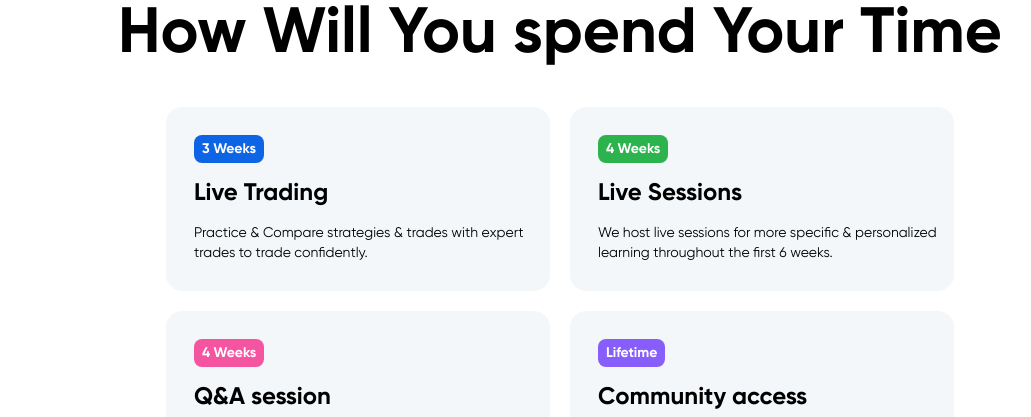
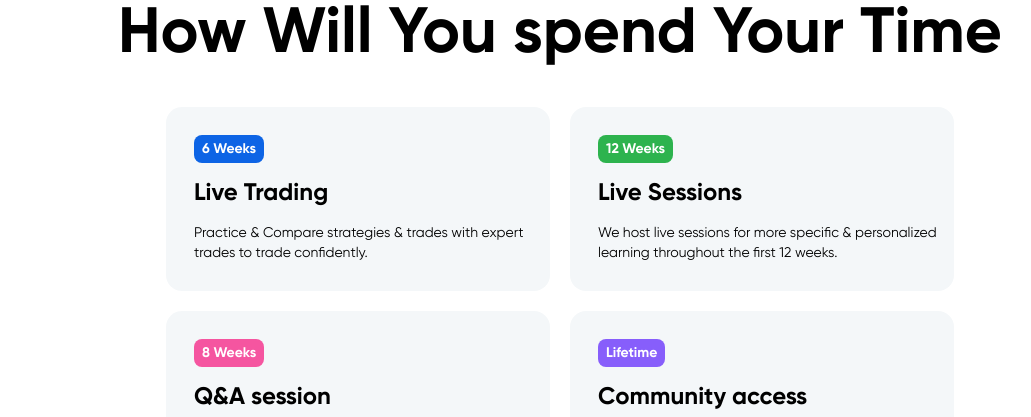
Before and after one commit to emanuelchristo/finquest, a Next.js app: page /course/forex in a window 1280 px wide. Shown: the part 2380-2797 px from the top of the page, without its empty margins (80-1111 px from the left). Built offline with nearby package versions, Linux system fonts and the light colour scheme.

Commit message:
zero fee

```diff
--- a/components/Course/data/CoursePageData.js
+++ b/components/Course/data/CoursePageData.js
@@ -144,21 +144,21 @@ const CoursePageData = {
     ],
     howwillyouspendyourtime: [
       {
-        duration: "3 Weeks",
+        duration: "6 Weeks",
         title: "Live Trading",
         content:
           "Practice & Compare strategies & trades with expert trades to trade confidently.",
         color: "buttonblue",
       },
       {
-        duration: "4 Weeks",
+        duration: "12 Weeks",
         title: "Live Sessions",
         content:
-          "We host live sessions for more specific & personalized learning throughout the first 6 weeks.",
+          "We host live sessions for more specific & personalized learning throughout the first 12 weeks.",
         color: "buttongreen",
       },
       {
-        duration: "4 Weeks",
+        duration: "8 Weeks",
         title: "Q&A session",
         content:
           "Get your doubts resolved during the live sessions in the easiest ways possible.",
```
Also changed, not shown: components/ZeroFee/Subscription/subscription.module.css (+15 -2 lines).
